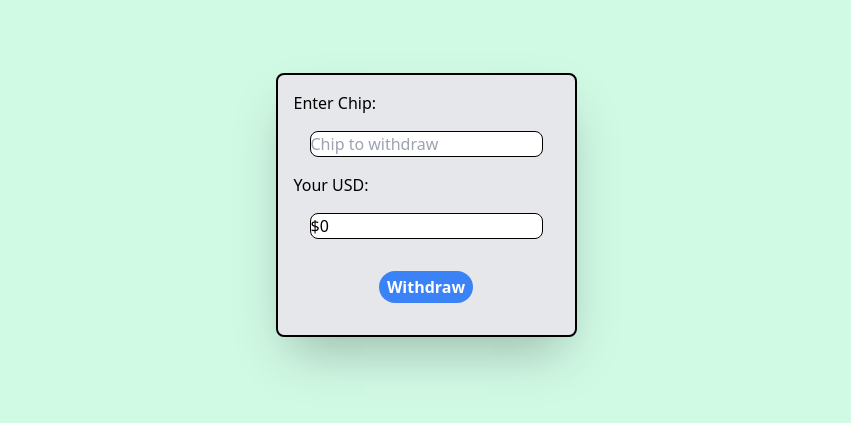
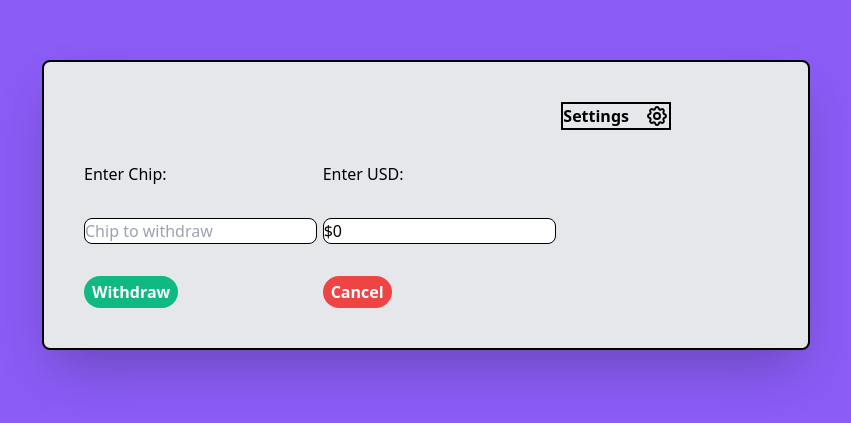
Before and after one commit to iamsuyashpatel07/virtual-currency, a React (Create React App) app: page / in a window 1280 px wide. Shown: the part 195-618 px from the top of the page, without its empty margins (214-1065 px from the left). Built offline with nearby package versions, Linux system fonts and the light colour scheme.

Commit message:
used to fix custom input box + padding + margin

```diff
--- a/src/index.js
+++ b/src/index.js
@@ -23,28 +23,69 @@ class NameForm extends React.Component {
 
     render() {
         return (
-       <div class="flex w-full min-h-screen justify-center items-center">
-         <div class="border-2 rounded-lg  border-black bg-gray-200 shadow-2xl">
-           <form onSubmit = { this.handleSubmit } class="">
-              <div class="m-4">Enter Chip:</div>
-              <input type ="text" class="mx-8 border rounded-lg  border-black "
+          <div class="min-h-screen flex items-center bg-purple-500">
+          <div class="flex-1 mx-auto max-w-3xl p-10  border-2 rounded-lg  border-black shadow-2xl  bg-gray-200 shadow-2xl">
+             <form onSubmit = { this.handleSubmit } className="">
+              <ul class="grid grid-cols-1 gap-4 sm:grid-cols-2 md:grid-cols-3 md:gap-8">
+                  <li class="">
+
+                  </li>
+                  <li class="">
+
+                  </li>
+                  <li class="flex">
+
+                      <div class="border-2 border-black">
+                          <div class="float-left">
+                              <b class="pr-4">Settings</b>
+                          </div>
+                          <div class="float-right">
+                              <svg xmlns="http://www.w3.org/2000/svg" class="h-6 w-6" fill="none" viewBox="0 0 24 24" stroke="currentColor">
+                              <path stroke-linecap="round" stroke-linejoin="round" stroke-width="2" d="M10.325 4.317c.426-1.756 2.924-1.756 3.35 0a1.724 1.724 0 002.573 1.066c1.543-.94 3.31.826 2.37 2.37a1.724 1.724 0 001.065 2.572c1.756.426 1.756 2.924 0 3.35a1.724 1.724 0 00-1.066 2.573c.94 1.543-.826 3.31-2.37 2.37a1.724 1.724 0 00-2.572 1.065c-.426 1.756-2.924 1.756-3.35 0a1.724 1.724 0 00-2.573-1.066c-1.543.94-3.31-.826-2.37-2.37a1.724 1.724 0 00-1.065-2.572c-1.756-.426-1.756-2.924 0-3.35a1.724 1.724 0 001.066-2.573c-.94-1.543.826-3.31 2.37-2.37.996.608 2.296.07 2.572-1.065z" />
+                              <path stroke-linecap="round" stroke-linejoin="round" stroke-width="2" d="M15 12a3 3 0 11-6 0 3 3 0 016 0z" />
+                            </svg>
+                          </div>
+
+                      </div>
+
+                  </li>
+                  <li class="">
+                      Enter Chip:
+                  </li>
+                  <li class="">
+                      Enter USD:
+                  </li>
+                  <li class="">
+
+                  </li>
+                  <li class="">
+                  <input type ="text" className="border rounded-lg  border-black "
               placeholder="Chip to withdraw"
               value = { this.state.value }
               onChange = { this.handleChange }
               />
-              <br />
-              {/* now this will show the usd*/}
-              <div class="m-4">Your USD:</div>
-              <input type = "text" class="mx-8 border rounded-lg  border-black "
+                  </li>
+                  <li class="">
+                  <input type = "text" className="border rounded-lg  border-black "
               value = {"$"+((this.state.value)*10) }
               />
-              <br />
-              <div class="my-8 grid justify-items-center">
-                 <input type="submit" value="Withdraw" class="bg-blue-500 hover:bg-blue-700 text-white font-bold py-1 px-2  rounded-full text-center" />
-               </div>
-           </form>
-         </div>
-       </div>
+                  </li>
+                  <li class="">
+
+                  </li>
+                  <li class="">
+                  <input type="submit" value="Withdraw" className="bg-green-500 hover:bg-green-700 text-white font-bold py-1 px-2  rounded-full text-center" />
+                  </li>
+                  <li class="">
+                  <input type="submit" value="Cancel" className="bg-red-500 hover:bg-red-700 text-white font-bold py-1 px-2  rounded-full text-center" />
+                  </li>
+                  <li class="">
+
+                  </li>
+              </ul>
+              </form>
+          </div>
+      </div>
         );
     }
 }
--- a/tailwind.config.js
+++ b/tailwind.config.js
@@ -2,7 +2,13 @@ module.exports = {
     purge: ['./src/**/*.{js,jsx,ts,tsx}', './public/index.html'],
     darkMode: false, // or 'media' or 'class'
     theme: {
-        extend: {},
+        extend: {
+            gridAutoColumns: ['hover', 'focus'],
+            gridAutoColumns: false,
+            gridAutoColumns: {
+                '2fr': 'minmax(0, 2fr)',
+            }
+        },
     },
     variants: {
         extend: {},
```
